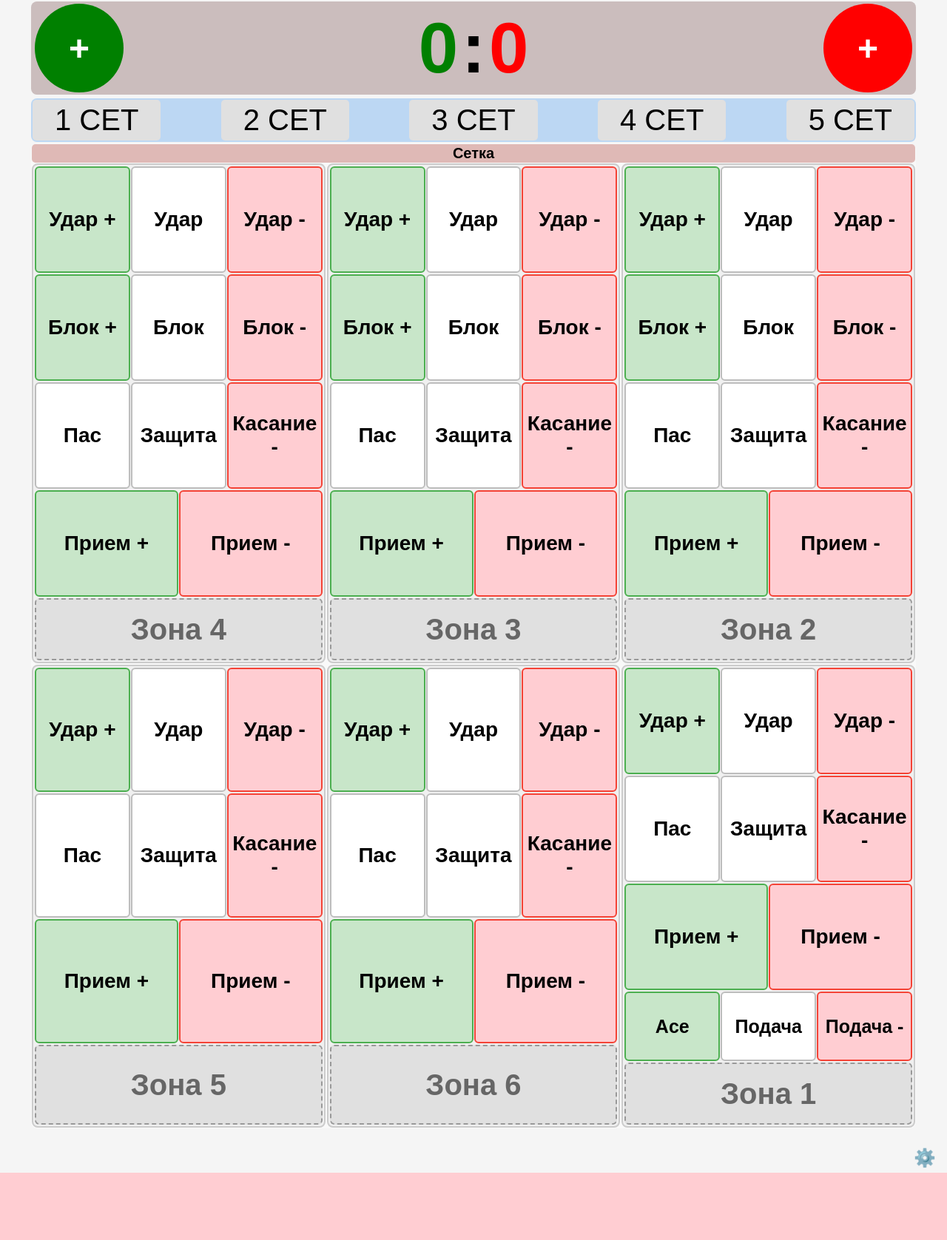
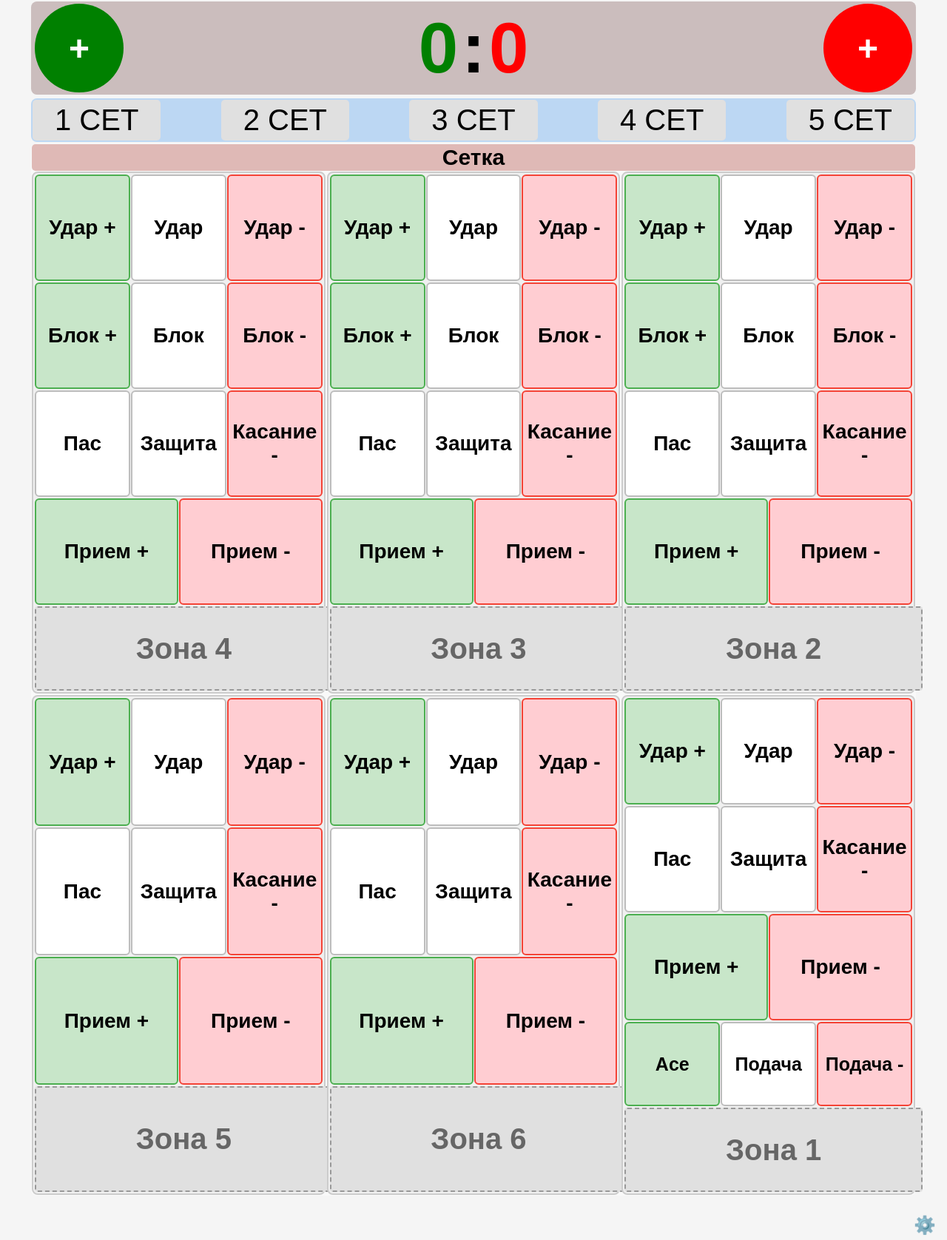
Before and after one commit to lxlermit/voleyball_stats, a Flask app: template templates/placement.html in a window 1280 px wide. Shown: the whole page at 74% size. Before the commit the page ends 1586 px from the top, so only its background shows below. Run offline with Flask 3, Linux system fonts and the light colour scheme; the template is opened without the code that fills it, so the values that code supplies are empty.

Commit message:
krwasota6

```diff
--- a/static/css/placement.css
+++ b/static/css/placement.css
@@ -153,7 +153,7 @@
 
 .net-label {
     text-align: center;
-    font-size: 20px;
+    font-size: 30px;
     font-weight: bold;
     padding: 1px;
     background: #dfb9b6;
@@ -233,7 +233,7 @@
     border-radius: 6px;
     font-weight: bold;
     transition: all 0.2s;
-    min-height: 80px;
+    min-height: 100px;
 }
 
 .player-field.empty {
@@ -241,11 +241,13 @@
     color: #666;
     font-size: 40px;
     border: 2px dashed #999;
+    min-height: 100px;
 }
 
 .player-field.filled {
     color: #333;
     cursor: pointer;
+    min-height: 100px;
 }
 
 .player-field.filled:hover {
@@ -430,7 +432,7 @@
 
 .serving-field {
     flex: 1;
-    min-height: 80px;
+    min-height: 100px;
     display: flex;
     align-items: center;
     justify-content: center;
@@ -626,3 +628,42 @@
 .attack-option-btn:hover {
     background: #e0e0e0;
 }
+
+.zone-button {
+    /* Основные стили */
+    min-height: 60px;              /* Увеличенная высота */
+    width: 100%;                   /* На всю ширину ячейки */
+    display: flex;
+    align-items: center;           /* Вертикальное выравнивание */
+    justify-content: center;       /* Горизонтальное выравнивание */
+    cursor: pointer;               /* Курсор-указатель */
+
+    /* Визуальные улучшения */
+    border: 1px solid #ccc;       /* Граница для четкости */
+    border-radius: 4px;           /* Скругленные углы */
+    background-color: #f8f8f8;    /* Светлый фон */
+    transition: all 0.2s ease;    /* Плавные анимации */
+
+    /* Текст */
+    font-size: 16px;
+    font-weight: bold;
+    color: #333;
+    text-align: center;
+    padding: 5px;                 /* Отступы внутри кнопки */
+}
+
+.zone-button:hover {
+    background-color: #e0e0e0;    /* Эффект при наведении */
+    transform: scale(1.02);       /* Легкое увеличение */
+}
+
+.zone-button:active {
+    background-color: #d0d0d0;    /* Эффект нажатия */
+}
+
+@media (max-width: 768px) {
+    .zone-button {
+        min-height: 70px;    /* Еще больше для тапов */
+        font-size: 18px;
+    }
+}
--- a/templates/components/court.html
+++ b/templates/components/court.html
@@ -22,7 +22,7 @@
                 <div class="action-field receive-plus receive-field">Прием +</div>
                 <div class="action-field receive-minus receive-field">Прием -</div>
             </div>
-            <div class="player-field empty" id="player-4" data-zone="4">Зона 4</div>
+            <div class="player-field empty zone-button" id="player-4" data-zone="4">Зона 4</div>
         </div>
 
         <div class="net-zone" data-zone="3" id="zone-3">
@@ -45,7 +45,7 @@
                 <div class="action-field receive-plus receive-field">Прием +</div>
                 <div class="action-field receive-minus receive-field">Прием -</div>
             </div>
-            <div class="player-field empty" id="player-3" data-zone="3">Зона 3</div>
+            <div class="player-field empty zone-button" id="player-3" data-zone="3">Зона 3</div>
         </div>
 
         <div class="net-zone" data-zone="2" id="zone-2">
@@ -68,7 +68,7 @@
                 <div class="action-field receive-plus receive-field">Прием +</div>
                 <div class="action-field receive-minus receive-field">Прием -</div>
             </div>
-            <div class="player-field empty" id="player-2" data-zone="2">Зона 2</div>
+            <div class="player-field empty zone-button" id="player-2" data-zone="2">Зона 2</div>
         </div>
 
         <div class="back-zone" data-zone="5" id="zone-5">
@@ -86,7 +86,7 @@
                 <div class="action-field receive-plus receive-field">Прием +</div>
                 <div class="action-field receive-minus receive-field">Прием -</div>
             </div>
-            <div class="player-field empty" id="player-5" data-zone="5">Зона 5</div>
+            <div class="player-field empty zone-button" id="player-5" data-zone="5">Зона 5</div>
         </div>
 
         <div class="back-zone" data-zone="6" id="zone-6">
@@ -104,7 +104,7 @@
                 <div class="action-field receive-plus receive-field">Прием +</div>
                 <div class="action-field receive-minus receive-field">Прием -</div>
             </div>
-            <div class="player-field empty" id="player-6" data-zone="6">Зона 6</div>
+            <div class="player-field empty zone-button" id="player-6" data-zone="6">Зона 6</div>
         </div>
 
         <div class="back-zone" data-zone="1" id="zone-1">
@@ -123,7 +123,7 @@
                 <div class="action-field receive-minus receive-field">Прием -</div>
             </div>
             <!-- Блок подачи будет добавляться динамически через JS -->
-            <div class="player-field empty" id="player-1" data-zone="1">Зона 1</div>
+            <div class="player-field empty zone-button" id="player-1" data-zone="1">Зона 1</div>
         </div>
     </div>
 </div>
```
Also changed, not shown: templates/components/header.html (deleted, +0 -13 lines).
